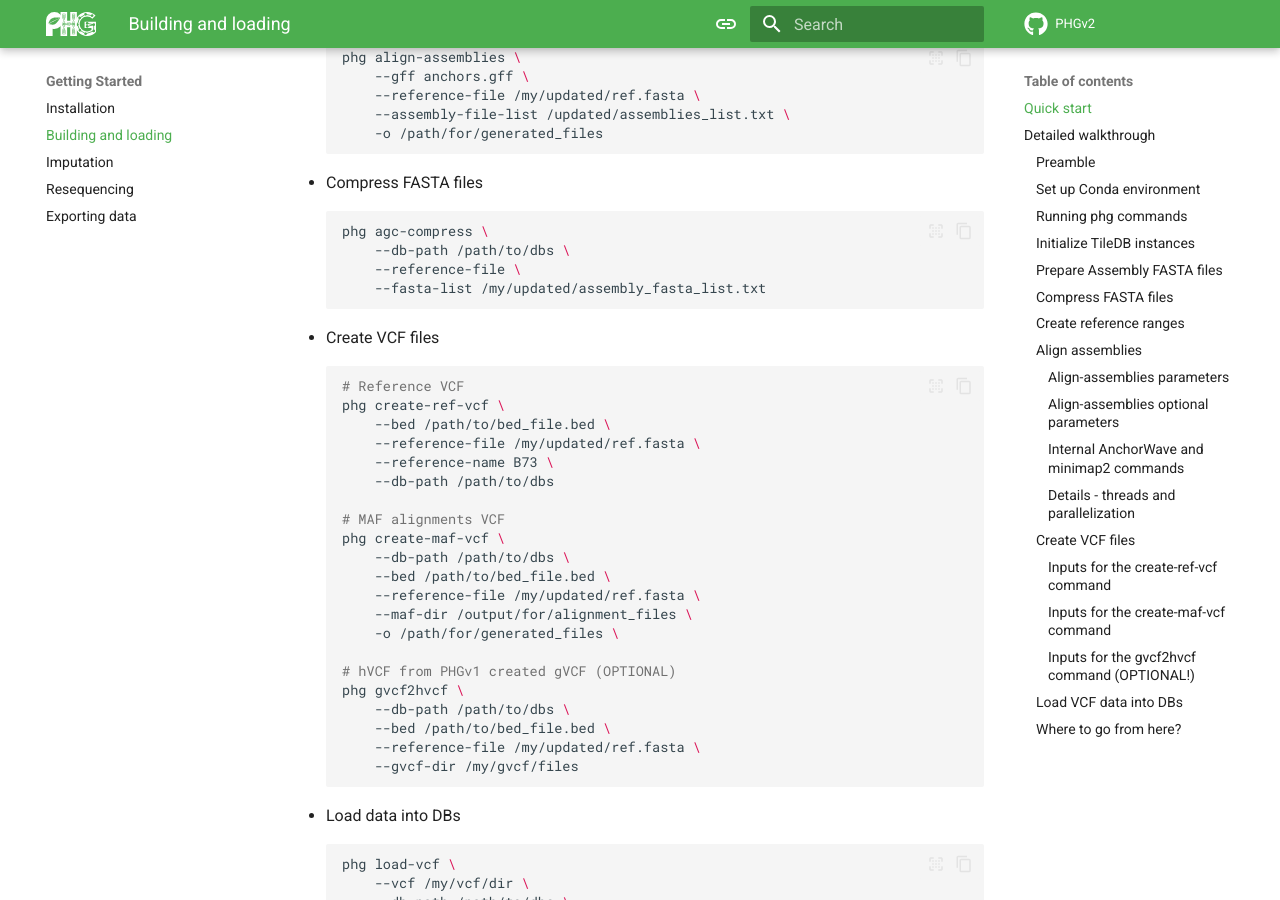
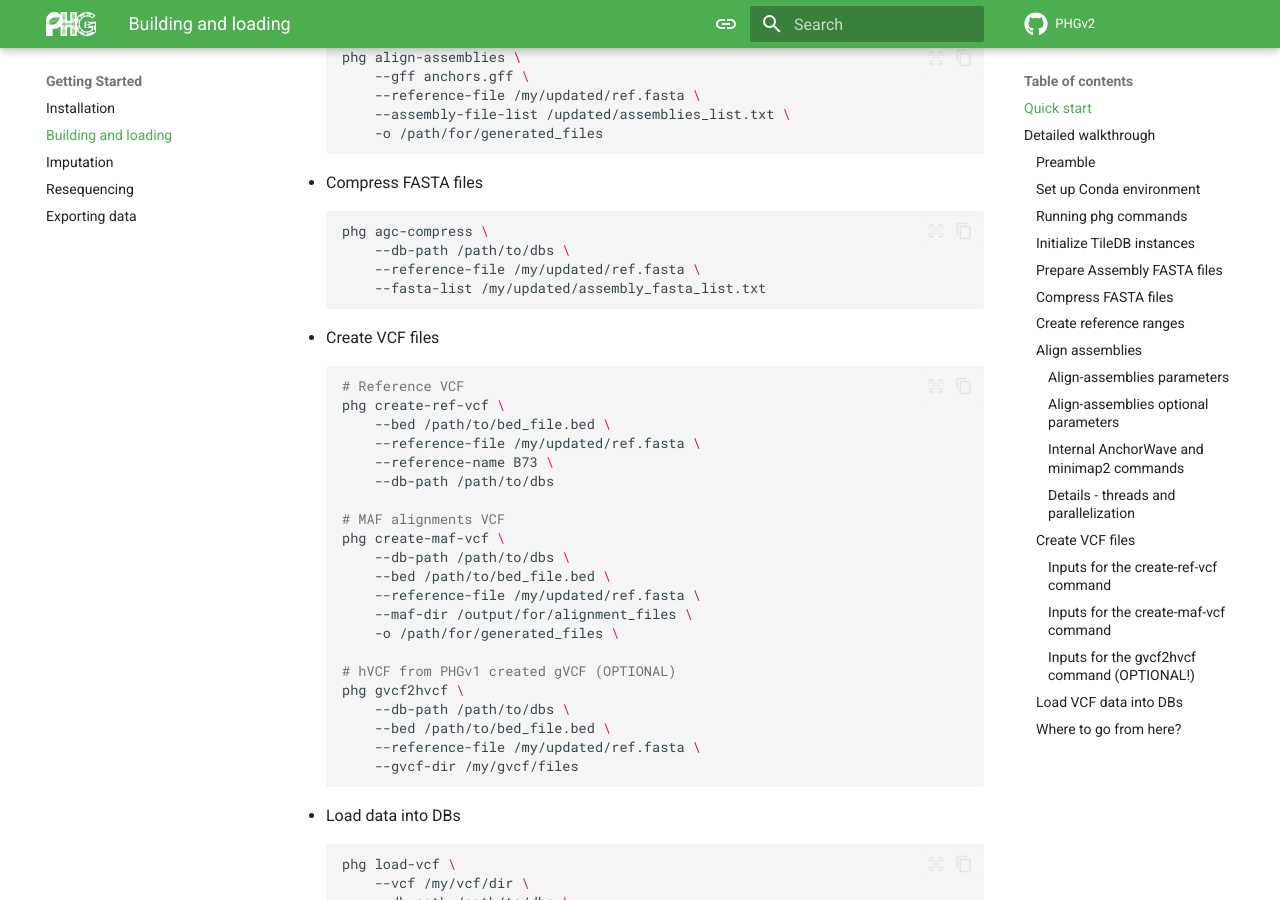
Before and after one commit to maize-genetics/phg_v2, an MkDocs documentation site: the page built from docs/build_and_load.md, in a window 1280 px wide and 900 px high, scrolled down 1303 px. Built offline with MkDocs 1.6.1 and Material for MkDocs 9.7.7, drawn with Linux system fonts in a browser that asks for light colours; comment, search, counter and statistics services are not loaded.

Commit message:
Add reference file path

````diff
--- a/docs/build_and_load.md
+++ b/docs/build_and_load.md
@@ -62,7 +62,7 @@ In this document, we will discuss the steps needed to:
     ```shell
     phg agc-compress \
         --db-path /path/to/dbs \
-        --reference-file \
+        --reference-file /my/updated/ref.fasta \
         --fasta-list /my/updated/assembly_fasta_list.txt
     ```
 * Create VCF files
````
